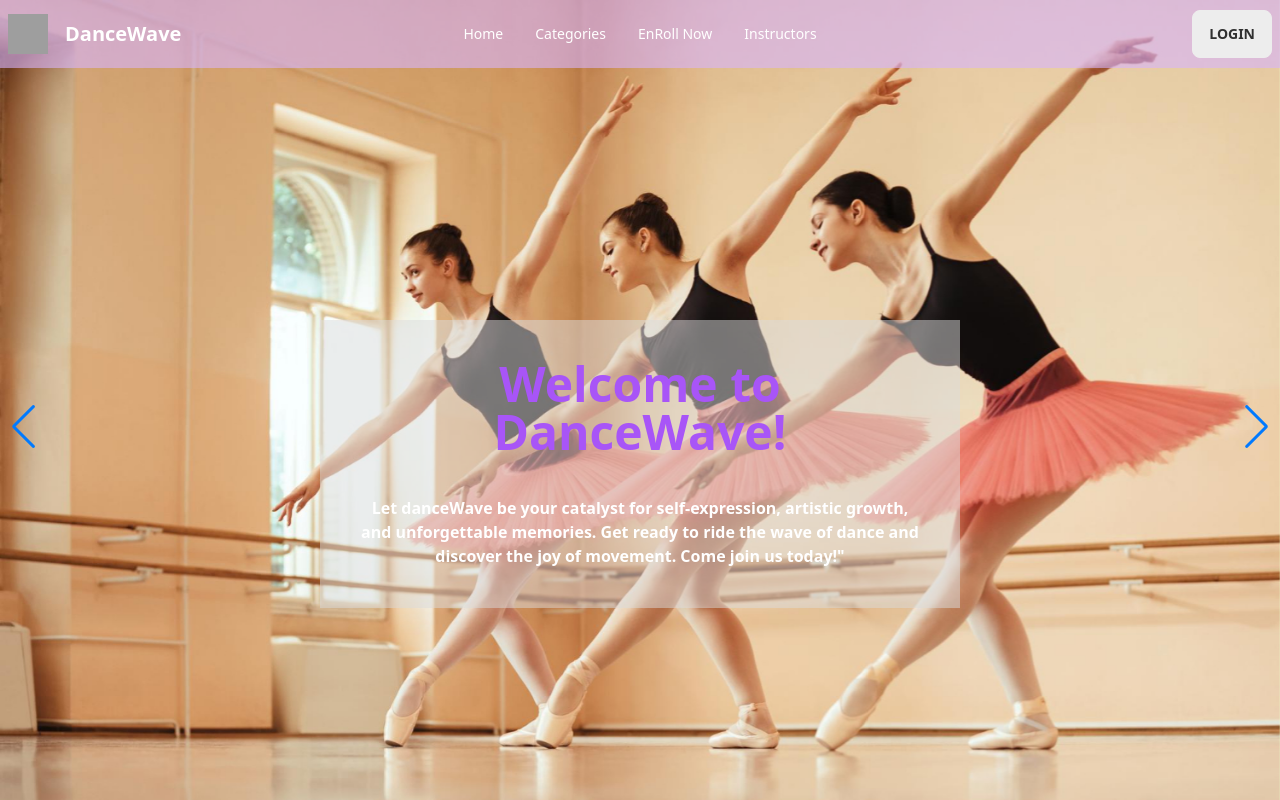
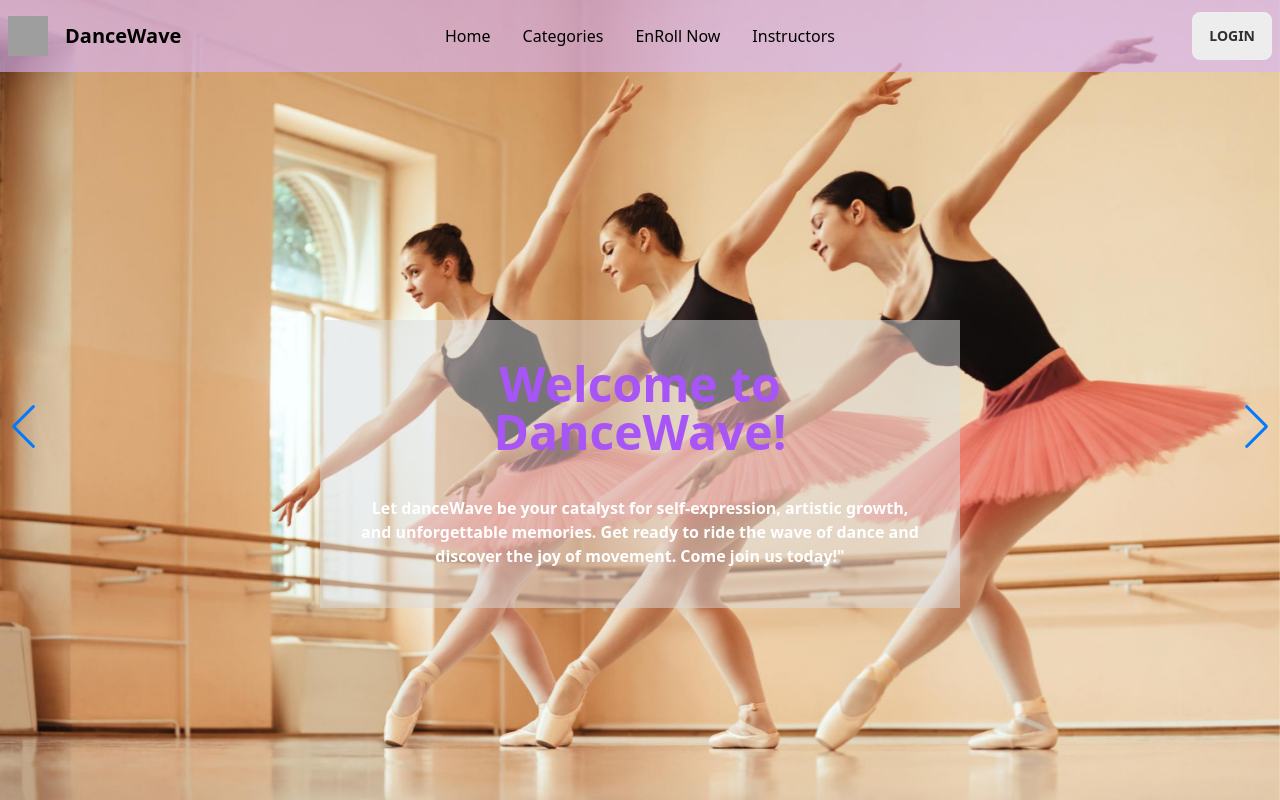
Before and after one commit to lizaafrin/dance-wave-client, a React (Vite) app: page / in a window 1280 px wide. Shown: the top 800 px of the page. Built offline with nearby package versions, Linux system fonts and the light colour scheme; no server answers; grey boxes are pictures that could not be loaded.

Commit message:
Tab problem solved

```diff
--- a/src/Hooks/useAdmin.jsx
+++ b/src/Hooks/useAdmin.jsx
@@ -18,11 +18,13 @@ const useAdmin = () => {
     //     return res.data.admin;
     // }
     queryFn: async ()=>{
-        const res = await fetch(`http://localhost:5000/users/admin/${user.email}`,{
-           headers:{
-            authorization: `bearer ${token}`
-           }
-        })
+        const res = await fetch(`http://localhost:5000/users/admin/${user.email}`,
+      //   {
+      //      headers:{
+      //       authorization: `bearer ${token}`
+      //      }
+      //   }
+        )
         return res.json();
     }
    })
--- a/src/Layout/DashboardLayout.jsx
+++ b/src/Layout/DashboardLayout.jsx
@@ -3,7 +3,7 @@ import Header from '../Pages/Shared/Header';
 import { NavLink, Outlet, useLocation } from 'react-router-dom';
 import Footer from '../Pages/Shared/Footer';
 import SelectedClass from '../Pages/Dashboard/SelectedClass';
-import { FaBars, FaEnvelope, FaEnvelopeOpenText, FaFileExcel, FaHome, FaShoppingBag, FaWallet } from 'react-icons/fa';
+import { FaBars, FaEnvelope, FaEnvelopeOpenText, FaFileExcel, FaHome, FaShoppingBag, FaSignOutAlt, FaWallet } from 'react-icons/fa';
 import { AuthContext } from '../provider/AuthProvider';
 
 const DashboardLayout = () => {
@@ -38,6 +38,9 @@ const DashboardLayout = () => {
                     <li>
                         <NavLink to='/classes'> <FaBars></FaBars> All Classes </NavLink>
                     </li>
+                    <li>
+                        <NavLink to='/signup'> <FaSignOutAlt></FaSignOutAlt> Logout </NavLink>
+                    </li>
                     <span className="divider"></span>
                     {
                         currentUser.role == 'admin' ?
--- a/src/Layout/Main.jsx
+++ b/src/Layout/Main.jsx
@@ -9,7 +9,7 @@ const Main = () => {
   const location = useLocation();
   const noFooter = location.pathname.includes('login') || location.pathname.includes('signup');
   return (
-    <div>
+    <div className="bg-lime-100">
       <Header></Header>
       <Outlet></Outlet>
       {noFooter || <Footer></Footer>}
--- a/src/Pages/EnrollClass/Enroll.jsx
+++ b/src/Pages/EnrollClass/Enroll.jsx
@@ -31,14 +31,9 @@ const Enroll = () => {
                 <title>DanceWave | Enroll Classes</title>
             </Helmet>
             <Cover img={enrollImg} title='Enroll now'></Cover>
-            {/* <div className="tabs justify-center mt-20">
-                <a className="tab tab-bordered">Ballet</a>
-                <a className="tab tab-bordered tab-active">Classic</a>
-                <a className="tab tab-bordered">Salsa</a>
-                <a className="tab tab-bordered">hip-Hop</a>
-            </div> */}
-            <Tabs className='mt-10 mb-10 justify-center items-center' defaultIndex={tabIndex+1} onSelect={(index) => setTabIndex(index)}>
-                <TabList>
+
+            <Tabs className='mt-10 mb-10' defaultIndex={tabIndex} onSelect={(index) => setTabIndex(index)}>
+                <TabList className="flex flex-row py-2 mb-8 justify-evenly bg-purple-100 underline underline-offset-4">
                     <Tab>Salsa</Tab>
                     <Tab>Ballet</Tab>
                     <Tab>Classic</Tab>
--- a/src/Pages/Home/FeaturedClass/FeaturedClass.css
+++ b/src/Pages/Home/FeaturedClass/FeaturedClass.css
@@ -1,3 +1,4 @@
 .featured-item{
     background-image: url('../../../assets/banner.jpg');
+    border-radius: 0 40;
 }
--- a/src/Pages/Shared/Cover.jsx
+++ b/src/Pages/Shared/Cover.jsx
@@ -9,7 +9,7 @@ const Cover = ({ img, title }) => {
         strength={-200}
         >
             {/* <div className="hero min-h-screen" style={{ backgroundImage: ` url("${img}")` }}> */}
-            <div className="hero h-[650px]">
+            <div className="hero h-[350px]">
                 <div className="hero-overlay bg-opacity-60"></div>
                 <div className="hero-content text-center text-neutral-content">
                     <div className="max-w-md">
--- a/src/Pages/Shared/Footer.jsx
+++ b/src/Pages/Shared/Footer.jsx
@@ -8,7 +8,7 @@ import logo from '/logo.png';
 const Footer = () => {
     return (
         <footer>
-            <div className="hero" style={{ backgroundImage: `url(${footer})` }}>
+            <div className="hero bg-gradient-to-r from-slate-400 via-slate-950 to-slate-400" style={{ backgroundImage: `url(${footer})` }}>
                     <div className="hero-overlay bg-opacity-80 pb-20">
                         <div className="flex items-end gap-2 justify-center pt-4">
                             <img className='w-10 h-10 bg-orange-200 rounded-e-full rounded-r-3xl rounded-l-xl' src={logo} alt="" srcset="" />
@@ -30,7 +30,7 @@ const Footer = () => {
 
             </div>
             <div className='bg-black text-white'>
-                <p className='py-6 text-center italic text-orange-400'>Copyright © 2023 - All right reserved by DanceWave Club</p>
+                <p className='py-2 text-center italic text-orange-400'>Copyright © 2023 - All right reserved by DanceWave Club</p>
             </div>
         </footer>
     );
--- a/src/Pages/Shared/Header.jsx
+++ b/src/Pages/Shared/Header.jsx
@@ -33,7 +33,7 @@ const Header = () => {
 
     return (
         <>
-            <div className="navbar bg-purple-300 text-black lg:text-white fixed z-10 max-w-screen-xl bg-opacity-60">
+            <div className="navbar bg-purple-300 text-black fixed z-10 max-w-screen-xl bg-opacity-60">
                 <div className="navbar-start">
                     <div className="dropdown">
                         <label tabIndex={0} className="btn btn-ghost lg:hidden">
@@ -49,7 +49,7 @@ const Header = () => {
                     </div>
                 </div>
                 <div className="navbar-center hidden lg:flex">
-                    <ul className="menu menu-horizontal px-1">
+                    <ul className="menu menu-horizontal px-1 text-base">
                         {navItems}
                     </ul>
                 </div>
```
Also changed, not shown: src/assets/footer.jpg.
